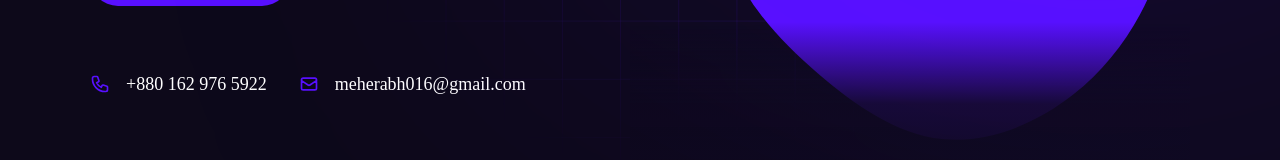
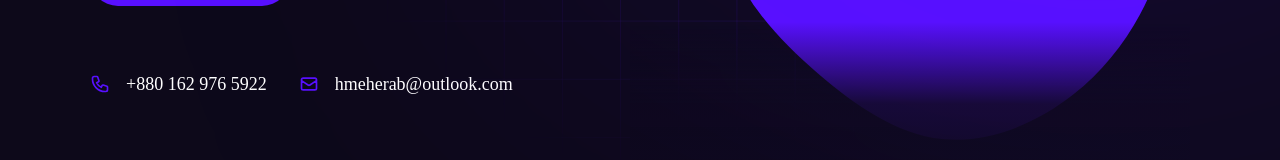
Before and after one commit to opisbin/final-portfolio, a Next.js app: page / in a window 1280 px wide. Shown: the part 494-654 px from the top of the page. Built offline with nearby package versions, Linux system fonts and the light colour scheme; a web font is replaced by a local one.

Commit message:
update email information

```diff
--- a/app/page.jsx
+++ b/app/page.jsx
@@ -65,7 +65,7 @@ const Home = () => {
               <span className='text-accent'>
                 <HiOutlineMail className='text-xl' />
               </span>
-              <span>meherabh016@gmail.com</span>
+              <span>hmeherab@outlook.com</span>
             </div>
           </div>
           {/* Social Links */}
```
